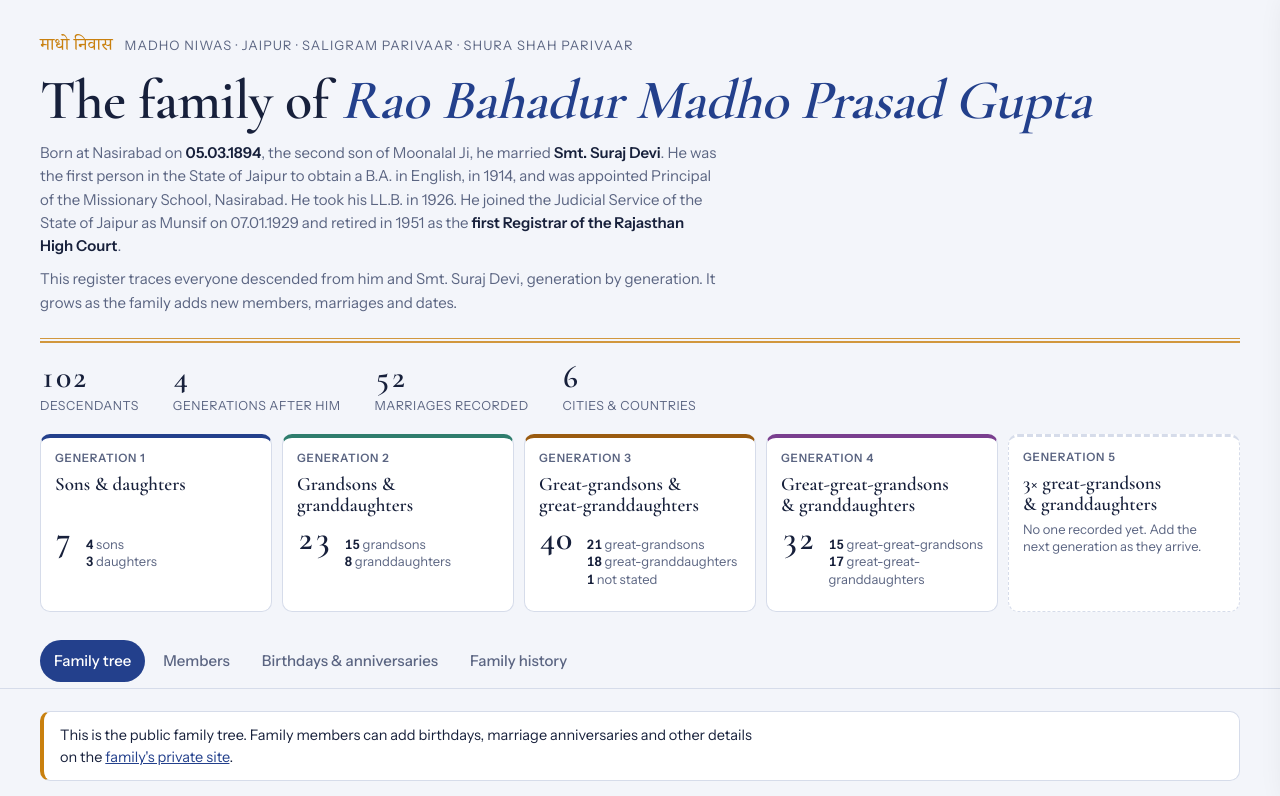
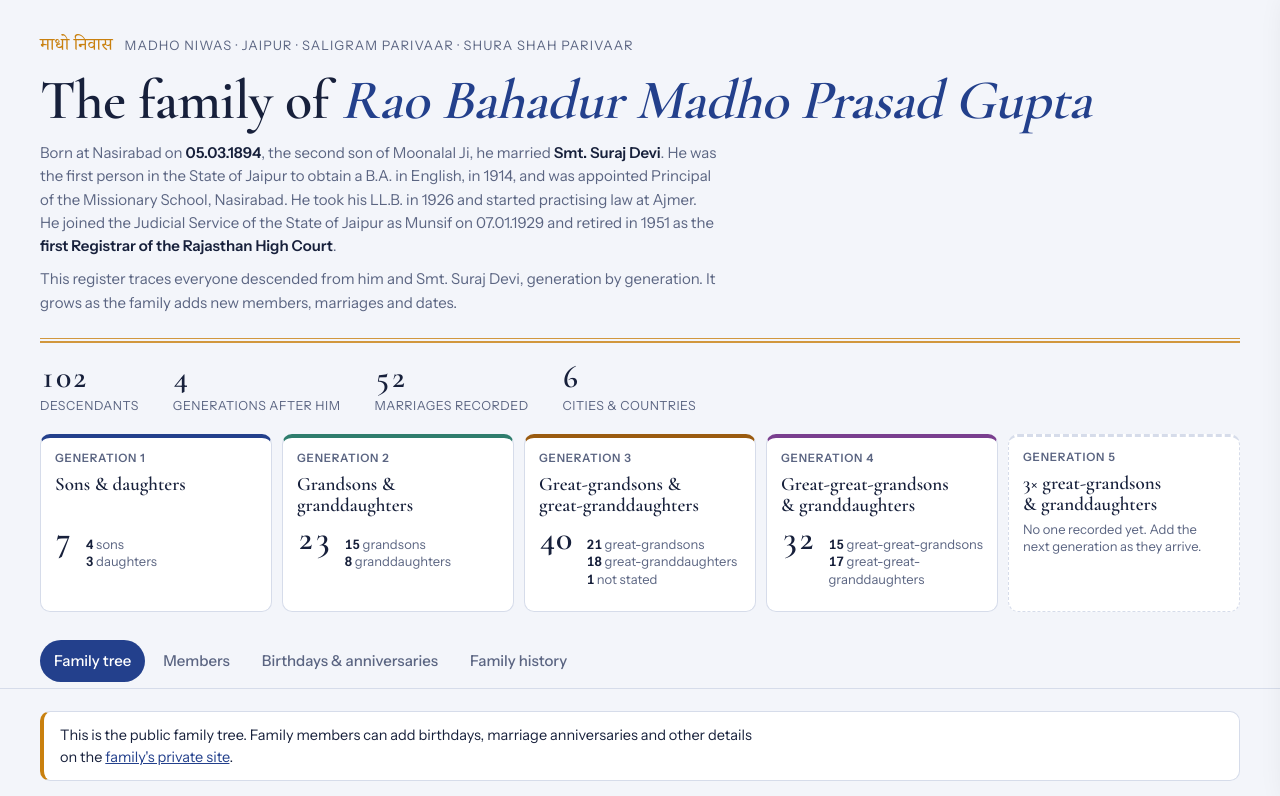
Before and after one commit to aruneshwarg-hue/madhoniwas, a plain HTML site: page index.html in a window 1280 px wide. Shown: the top 796 px of the page. Drawn offline with nearby package versions, Linux system fonts and the light colour scheme; a web font is replaced by a local one.

Commit message:
Home page: began practising law at Ajmer after LL.B. (1926)
Co-Authored-By: Claude Opus 5.5 <noreply@anthropic.com>
Claude-Session: https://claude.ai/code/session_01XiqVDjP7ki1NPSwyuRiFUh

```diff
--- a/index.html
+++ b/index.html
@@ -277,7 +277,7 @@ footer .wrap{display:flex;flex-wrap:wrap;gap:8px 20px;justify-content:space-betw
   <div class="wrap">
     <div class="eyebrow"><span class="deva">माधो निवास</span><span>Madho Niwas · Jaipur · Saligram Parivaar · Shura Shah Parivaar</span></div>
     <h1>The family of <em>Rao Bahadur Madho Prasad Gupta</em></h1>
-    <p class="lede">Born at Nasirabad on <strong>05.03.1894</strong>, the second son of Moonalal Ji, he married <strong>Smt. Suraj Devi</strong>. He was the first person in the State of Jaipur to obtain a B.A. in English, in 1914, and was appointed Principal of the Missionary School, Nasirabad. He took his LL.B. in 1926. He joined the Judicial Service of the State of Jaipur as Munsif on 07.01.1929 and retired in 1951 as the <strong>first Registrar of the Rajasthan High Court</strong>.</p>
+    <p class="lede">Born at Nasirabad on <strong>05.03.1894</strong>, the second son of Moonalal Ji, he married <strong>Smt. Suraj Devi</strong>. He was the first person in the State of Jaipur to obtain a B.A. in English, in 1914, and was appointed Principal of the Missionary School, Nasirabad. He took his LL.B. in 1926 and started practising law at Ajmer. He joined the Judicial Service of the State of Jaipur as Munsif on 07.01.1929 and retired in 1951 as the <strong>first Registrar of the Rajasthan High Court</strong>.</p>
     <p class="lede" style="margin-top:10px">This register traces everyone descended from him and Smt. Suraj Devi, generation by generation. It grows as the family adds new members, marriages and dates.</p>
     <div class="rule" aria-hidden="true"></div>
     <div class="stats" id="stats"></div>
```
